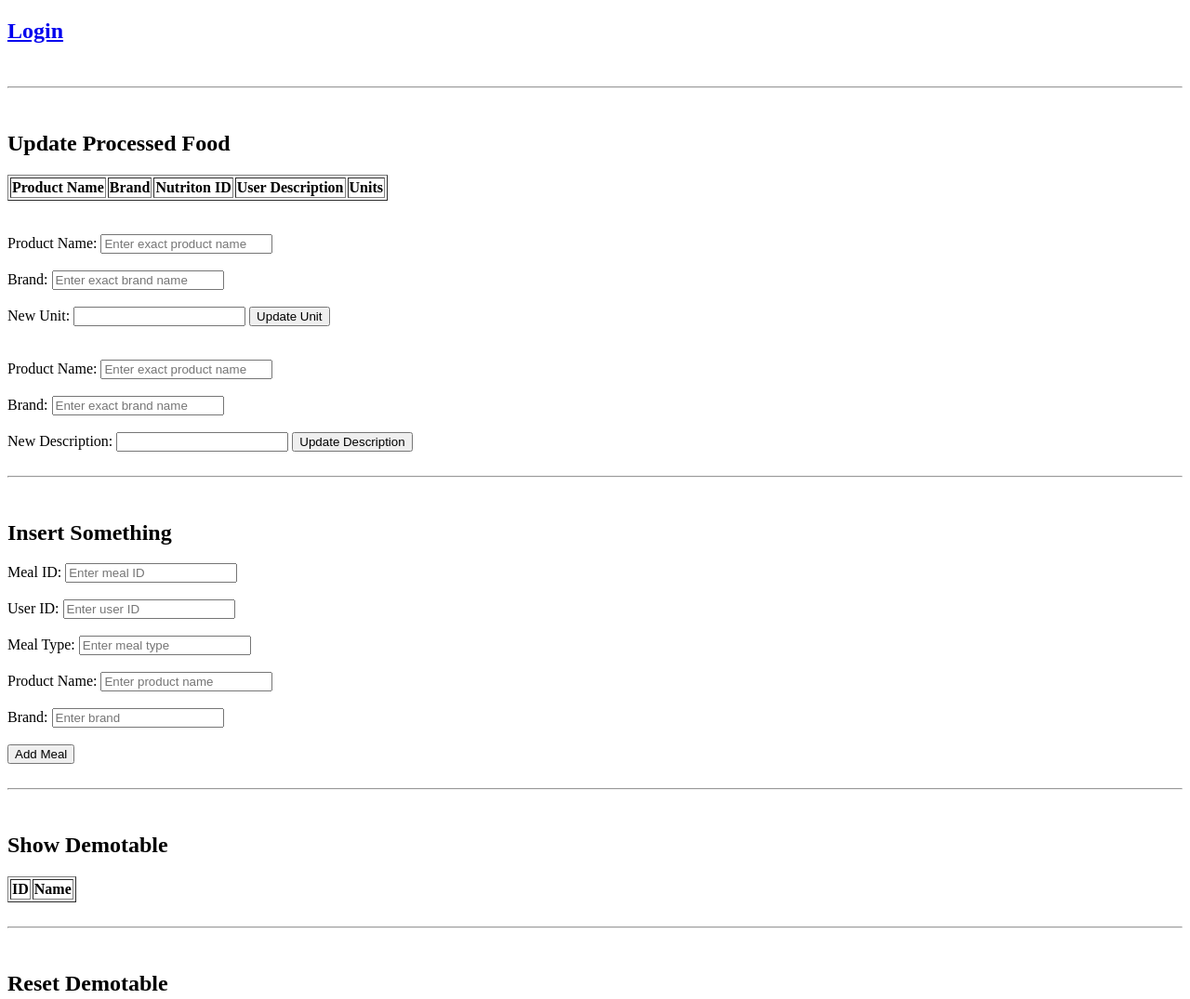
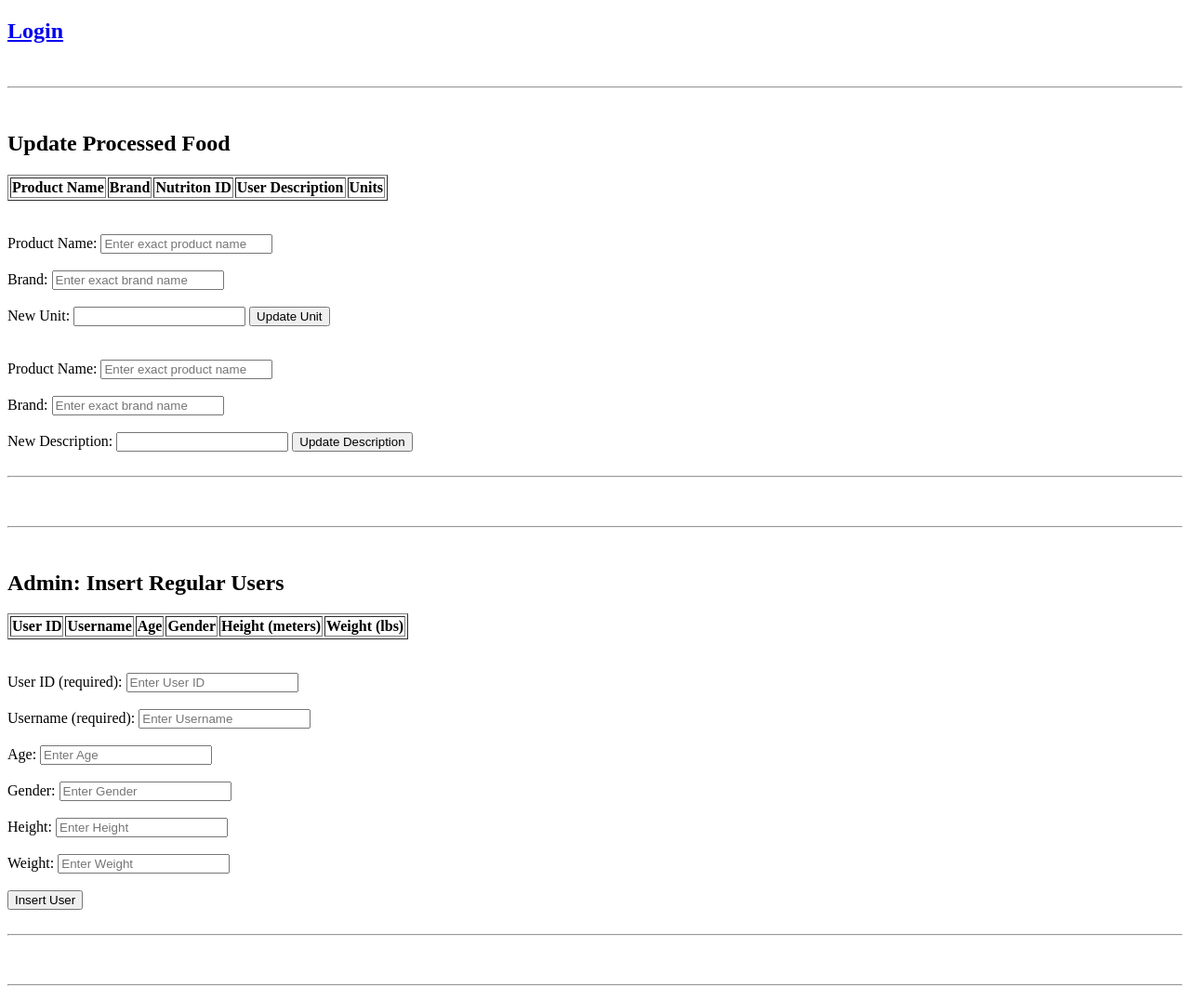
Before and after one commit to havido/Healthy-Eating-Planner, a website: page public/index.html in a window 1280 px wide. Shown: the top 1075 px of the page at 93% size. Drawn offline with Linux system fonts and the light colour scheme; no server answers.

Commit message:
Updated HTML functionality for user stuff

```diff
--- a/public/index.html
+++ b/public/index.html
@@ -34,14 +34,10 @@
             </tr>
         </thead>
         <tbody>
-            <!-- Rows will be populated by JavaScript -->
         </tbody>
     </table>
 
     <div id="updateSelectProcFoodMsg"></div>
-
-    <!-- <input type="text" id="productNameProcFood" name="productName" placeholder="Product Name" required>
-    <input type="text" id="brandNameProcFood" name="brandName" placeholder="Brand Name" required> -->
 
     <br><br>
     <form id="updateUnits">
@@ -73,23 +69,53 @@
     <!-- Atta  ==========================================================================================================-->
 
 
+    <!-- Atta  ==========================================================================================================-->
+    <!-- =================================== Insert User  =======================================================================-->
+    <!-- =================================== Insert User  =======================================================================-->
+    <!-- =================================== Insert User  =======================================================================-->
 
+    <br><hr><br> <!-- ========================================================================= -->
 
-    <h2>Insert Something </h2>
+    <h2>Admin: Insert Regular Users</h2>
 
-    <form id="addMealForm">
-        Meal ID: <input type="text" id="mealID" placeholder="Enter meal ID" required> <br><br>
-        User ID: <input type="text" id="userID" placeholder="Enter user ID" required> <br><br>
-        Meal Type: <input type="text" id="mealType" placeholder="Enter meal type" required> <br><br>
-        Product Name: <input type="text" id="procName" placeholder="Enter product name" required> <br><br>
-        Brand: <input type="text" id="brand" placeholder="Enter brand" required> <br><br>
-        <button type="submit">Add Meal</button>
+    <table id="user2Table" border="1">
+        <thead>
+            <tr>
+                <th>User ID</th>
+                <th>Username</th>
+                <th>Age</th>
+                <th>Gender</th>
+                <th>Height (meters)</th>
+                <th>Weight (lbs)</th>
+            </tr>
+        </thead>
+        <tbody>
+        </tbody>
+    </table>
+
+    <div id="user2TableDisplayInsert"></div>
+
+    <br><br>
+    <form id="insertUser2Form">
+        User ID (required): <input type="text" id="userID" placeholder="Enter User ID" required> <br><br>
+        Username (required): <input type="text" id="username" placeholder="Enter Username" required> <br><br>
+        Age: <input type="number" id="age" placeholder="Enter Age"> <br><br>
+        Gender: <input type="text" id="gender" placeholder="Enter Gender"> <br><br>
+        Height: <input type="text" id="height" placeholder="Enter Height"> <br><br>
+        Weight: <input type="text" id="weight" placeholder="Enter Weight"> <br><br>
+        <button type="submit">Insert User</button>
     </form>
-
-    <div id="addMealResultMsg"></div>
+    <div id="insertUser2NewPart"></div>
 
 
 
+    <br><hr><br> <!-- ========================================================================= -->
+    <br><hr><br> <!-- ========================================================================= -->
+
+    <!-- =================================== Insert User  =======================================================================-->
+    <!-- =================================== Insert User  =======================================================================-->
+    <!-- =================================== Insert User  =======================================================================-->
+    <!-- Atta  ========================================================================================================== !!!!!!!!!!!!!-->
 
 
 
@@ -165,6 +191,11 @@
             updateDescription();
         });
 
+        document.getElementById('insertUser2Form').addEventListener('submit', function(event) {
+            event.preventDefault();
+            insertUser2toTable();
+        });
+
     </script>
 </body>
 </html>
```
